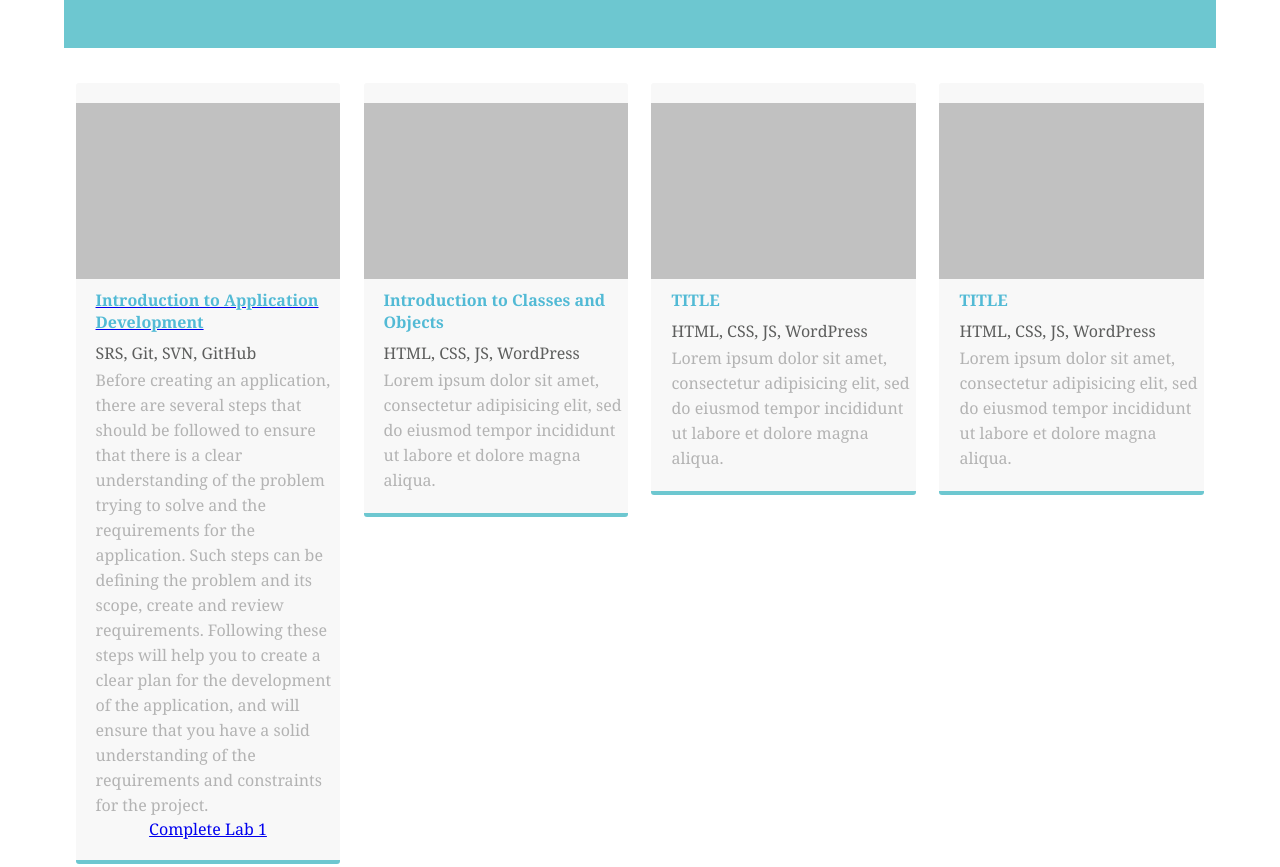
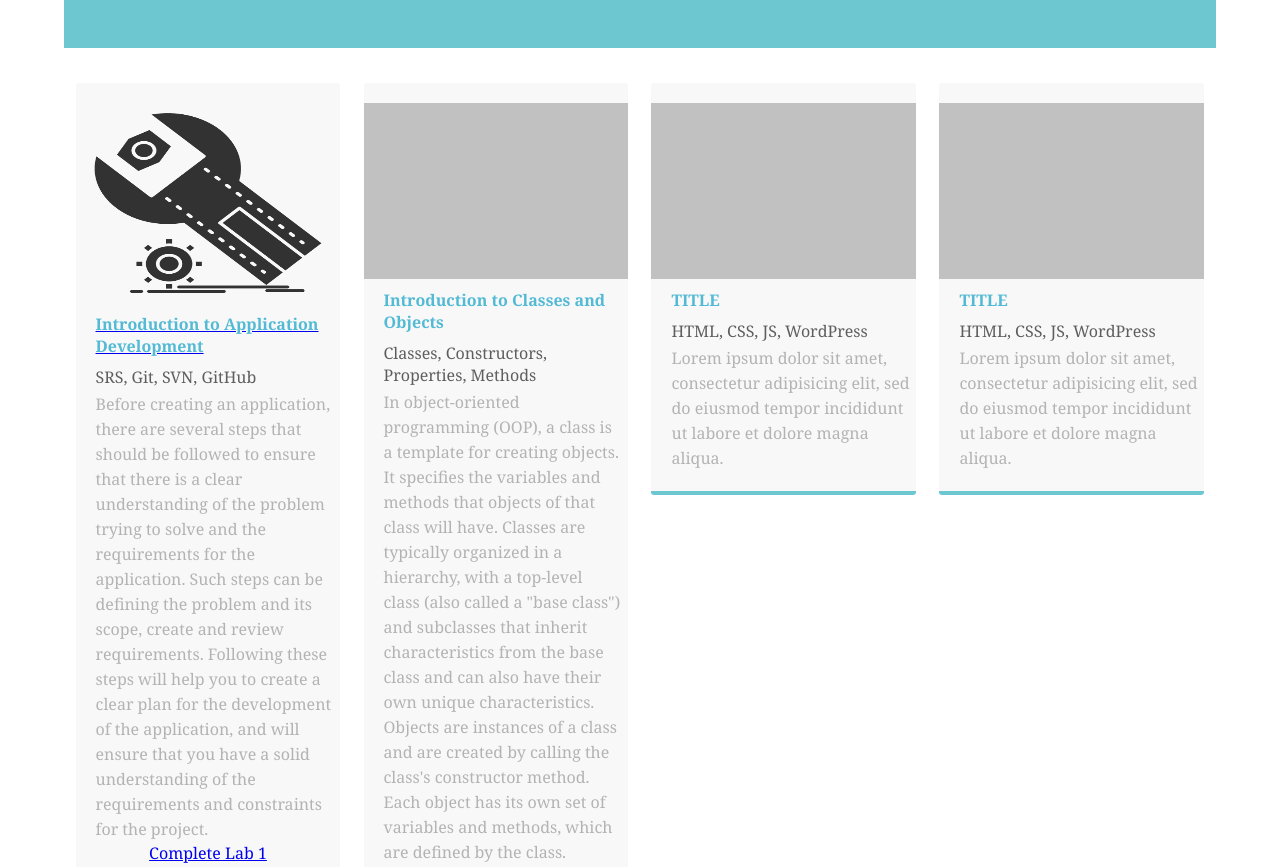
Before and after one commit to lourman/U10787.github.io, a plain HTML site: page index.html in a window 1280 px wide. Shown: the part 615-1482 px from the top of the page. Drawn offline with Linux system fonts and the light colour scheme.

Commit message:
Added an image for first session
Signed-off-by: Alexios Louridas <alexios.louridas@canterbury.ac.uk>

```diff
--- a/index.html
+++ b/index.html
@@ -31,7 +31,7 @@
   </section>
   <!-- Stats Gallery Section -->
   <div class="gallery">
-    <div class="thumbnail"> <a href="#"><img src="images/bkg_06.jpg" alt="" width="2000" class="cards"/></a>
+    <div class="thumbnail"> <a href="#"><img src="images/appdev.png" alt="" width="128" height="128" class="cards"/></a>
       <a href="https://slides.com/alexioslouridas/code-fdaf6e/fullscreen"><h4>Introduction to Application Development</h4></a>
       <p class="tag">SRS, Git, SVN, GitHub</p>
       <p class="text_column">Before creating an application, there are several steps that should be followed to ensure that there is a clear understanding of the problem trying to solve and the requirements for the application. Such steps can be defining the problem and its scope, create and review requirements. Following these steps will help you to create a clear plan for the development of the application, and will ensure that you have a solid understanding of the requirements and constraints for the project.</p>
@@ -39,8 +39,12 @@
     </div>
     <div class="thumbnail"> <a href="#"><img src="images/bkg_06.jpg" alt="" width="2000" class="cards"/></a>
       <h4>Introduction to Classes and Objects</h4>
-      <p class="tag">HTML, CSS, JS, WordPress</p>
-      <p class="text_column">Lorem ipsum dolor sit amet, consectetur adipisicing elit, sed do eiusmod tempor incididunt ut labore et dolore magna aliqua.</p>
+      <p class="tag">Classes, Constructors, Properties, Methods&nbsp; &nbsp;</p>
+      <p class="text_column">In object-oriented programming (OOP), a class is a template for creating objects. It specifies the variables and methods that objects of that class will have. Classes are typically organized in a hierarchy, with a top-level class (also called a "base class") and subclasses that inherit characteristics from the base class and can also have their own unique characteristics.
+
+Objects are instances of a class and are created by calling the class's constructor method. Each object has its own set of variables and methods, which are defined by the class. Objects can also interact with each other through methods, allowing them to send and receive messages to each other and collaborate to perform tasks.
+
+OOP allows developers to create modular, reusable code, and to think about the design and organization of their code in terms of the objects and their relationships to each other. It is a fundamental concept in many programming languages, including Python, Java, C++, and C#.</p>
     </div>
     <div class="thumbnail"> <a href="#"><img src="images/bkg_06.jpg" alt="" width="2000" class="cards"/></a>
       <h4>TITLE</h4>
```
Also changed, not shown: images/appdev.png (added).
